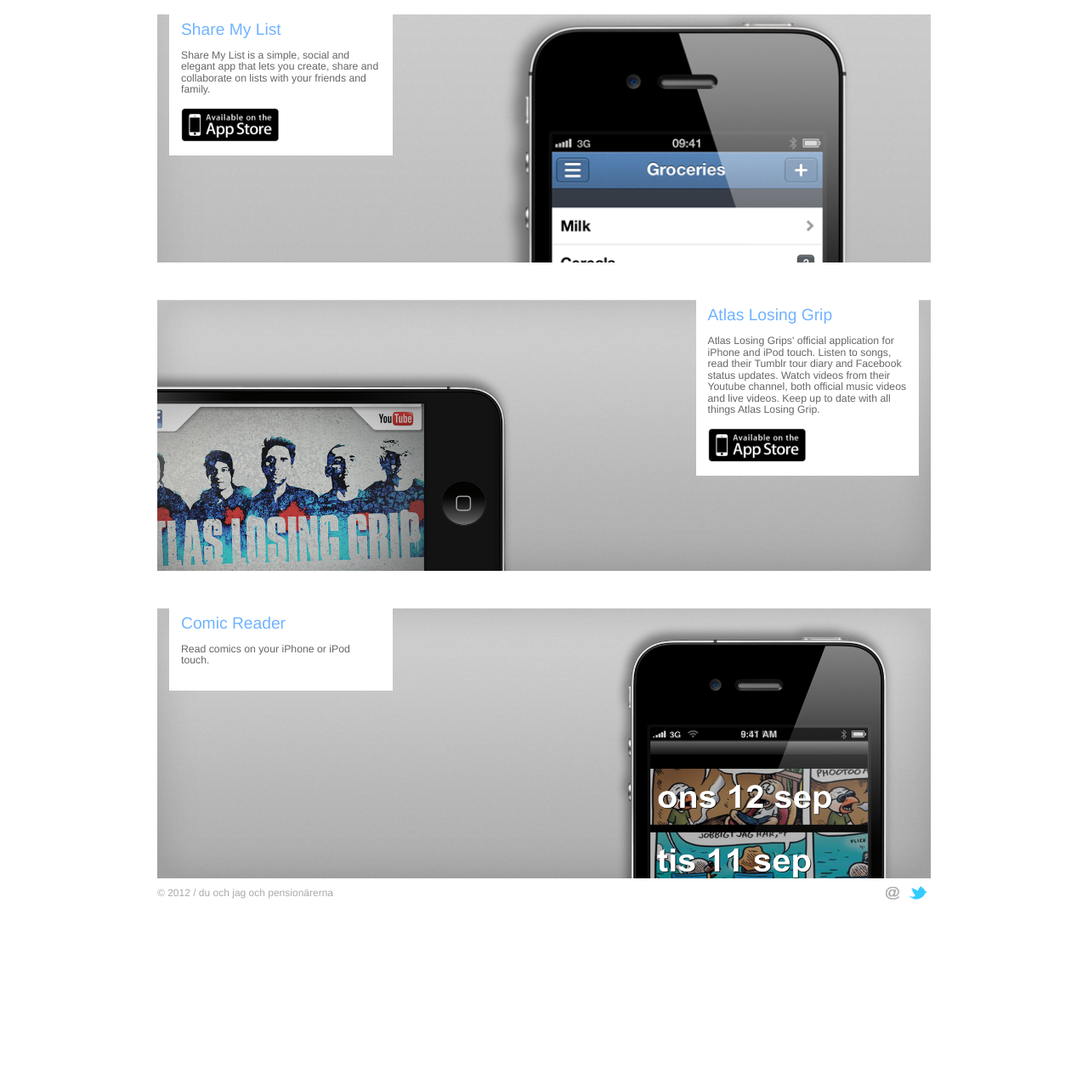
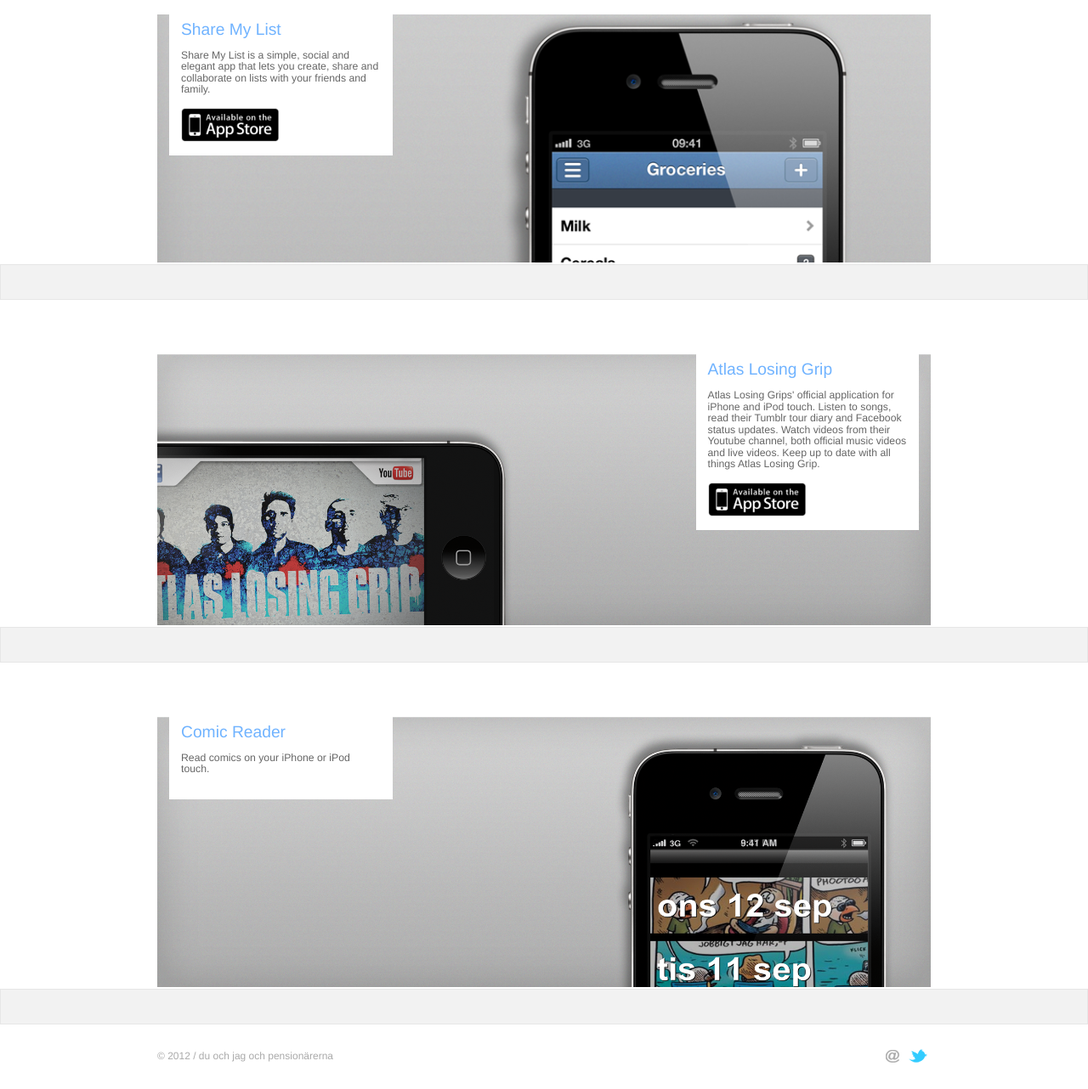
Before and after one commit to shabby123/shabby123.github.com, a plain HTML site: page index.html in a window 1280 px wide. Shown: the part 178-1460 px from the top of the page at 85% size. Before the commit the page ends 1268 px from the top, so only its background shows below. Drawn offline with Linux system fonts and the light colour scheme.

Commit message:
Testing panels

```diff
--- a/index.html
+++ b/index.html
@@ -73,14 +73,15 @@
 			</div>
 		</div>
 
+		<div class="panel">
 			<div class="row show-for-small">
-			<br>
 				<div class="twelve columns">
 					<h2><span class="bluetext">Share My List</span><h2>
 					<img id="app-img" src="images/sharemylistsmall.png" />
 					<h4>Share My List is a simple, social and elegant app that lets you create, share and collaborate on lists with your friends and family.</h4>
 					<!--<h3><a id="readmore" href="#">Read more…</a></h3>-->
 					<a href="http://itunes.apple.com/us/app/share-my-list/id552825268?l=sv&ls=1&mt=8" target="_new"><img id="appbadge" src="images/appbadge.png" /></a>
+				</div>
 			</div>
 		</div>
 
@@ -99,14 +100,15 @@
 			</div>
 		</div>
 
+		<div class="panel">
 			<div class="row show-for-small">
-			<br><br>
 				<div class="twelve columns">
 					<h2><span class="bluetext">Atlas Losing Grip</span><h2>
 					<img id="app-img" src="images/atlassmall.png" />
 					<h4>Atlas Losing Grips' official application for iPhone and iPod touch. Listen to songs, read their Tumblr tour diary and Facebook status updates. Watch videos from their Youtube channel, both official music videos and live videos. Keep up to date with all things Atlas Losing Grip.</h4>
 					<!--<h3><a href="">Read more…</a></h3>-->
 					<a href="http://itunes.apple.com/us/app/atlas-losing-grip/id435793054?l=sv&ls=1&mt=8" target="_new"><img id="appbadge" src="images/appbadge.png" /></a>
+				</div>
 			</div>
 		</div>
 
@@ -124,8 +126,8 @@
 			</div>
 		</div>
 
+		<div class="panel">
 			<div class="row show-for-small">
-			<br><br>
 				<div class="twelve columns">
 					<h2><span class="bluetext">Comic Reader</span><h2>
 					<img id="app-img" src="images/comicsmall.png" />
@@ -133,7 +135,7 @@
 					<!--<h3><span class="bluetext">Read more…</span></h3>-->
 				</div>
 			</div>
-
+		</div>
 	</div>
 </div>
 
```
Lines whose indentation alone changed are shown as unchanged.
